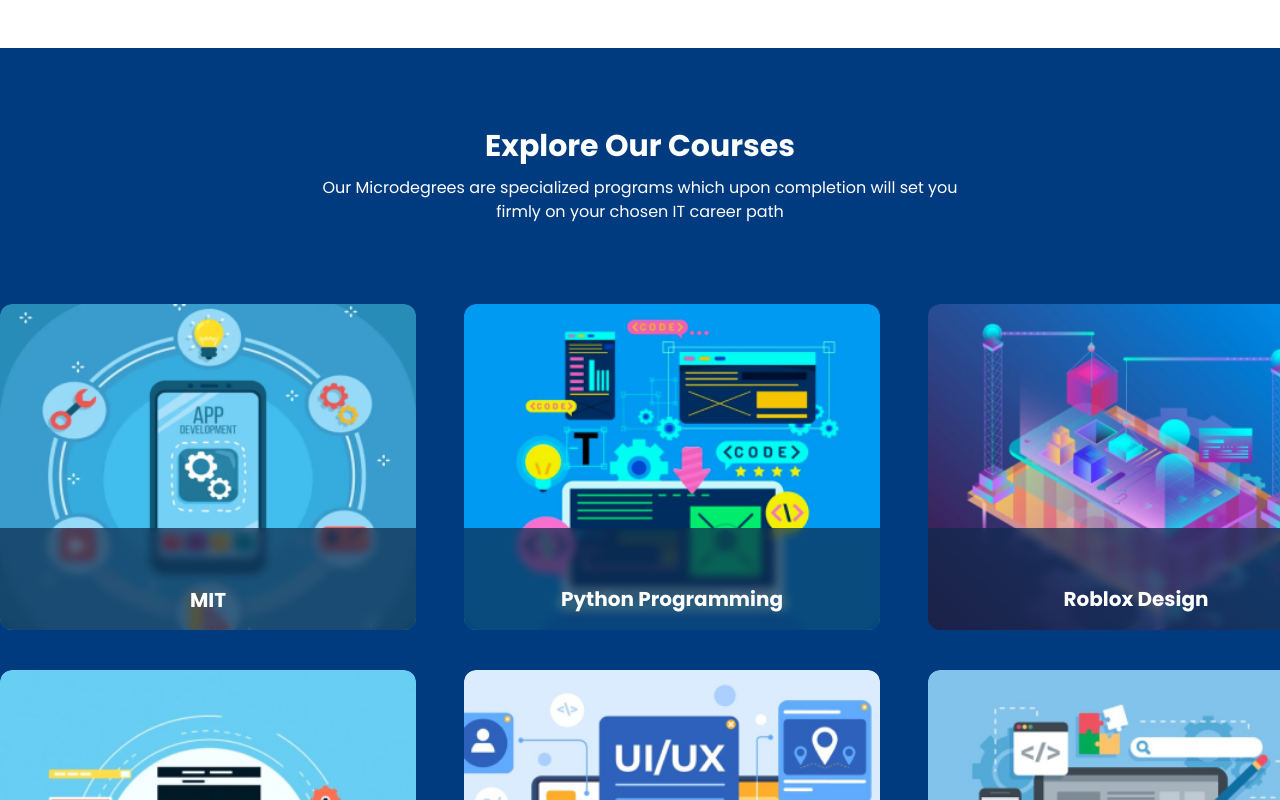
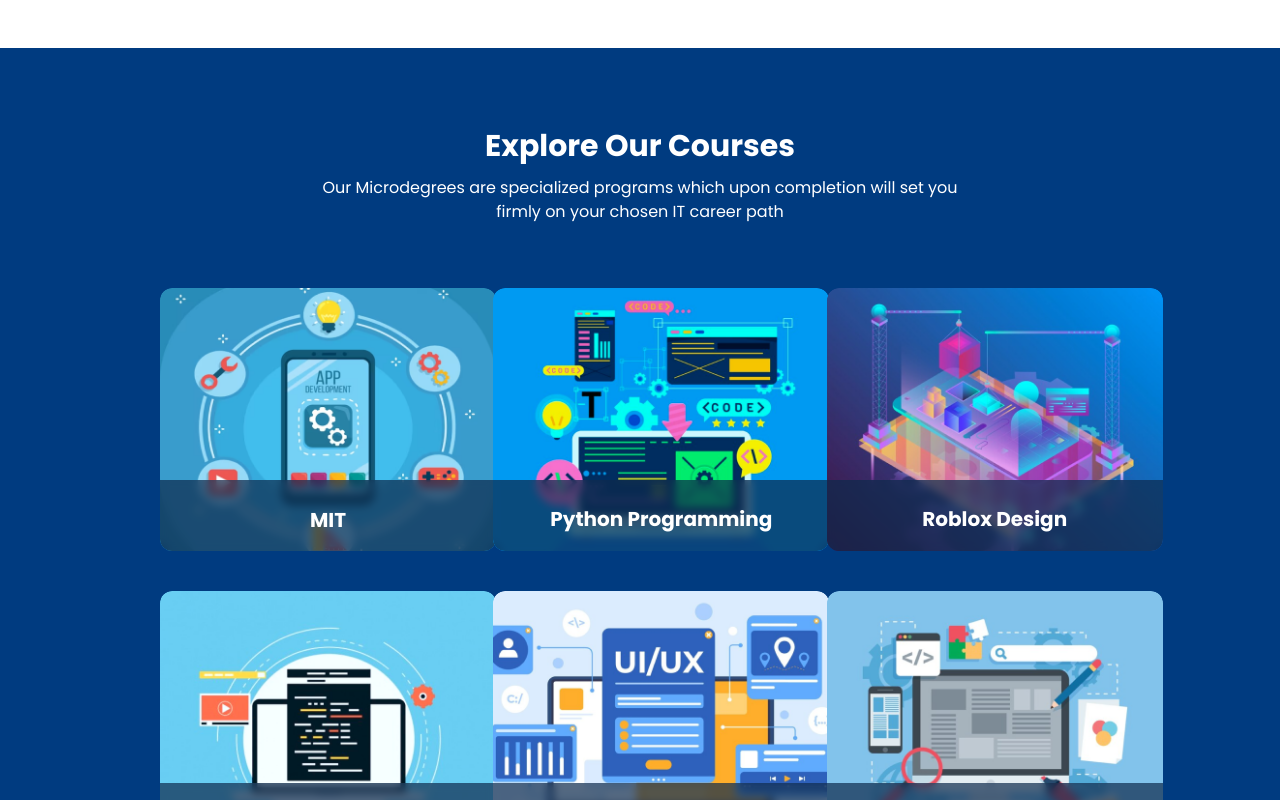
Before and after one commit to Adeleyeha-17/Leadwinn-Academy, a React (Vite) app: page / in a window 1280 px wide. Shown: the part 2340-3140 px from the top of the page. Built offline with nearby package versions, Linux system fonts and the light colour scheme.

Commit message:
updated courses

```diff
--- a/src/components/Courses/Courses.tsx
+++ b/src/components/Courses/Courses.tsx
@@ -38,17 +38,17 @@ export const Courses = () => {
    ]
 
   return (
-    <div className="bg-footer-blue h-[27rem] sm:h-[65rem]  font-poppins">
-      <div className="text-center text-white py-10 md:px-12 md:py-20 px-5 xl:px-40 lg:py-20 md:max-lg:max-w-6xl lg:max-xl:max-w-7xl mx-auto">
+    <div className="bg-footer-blue h-[27rem] sm:h-[65rem]  font-poppins py-10 md:px-12 md:py-20 px-5 xl:px-40 lg:py-20 md:max-lg:max-w-6xl lg:max-xl:max-w-7xl mx-auto">
+      <div className="text-center text-white mb-16">
          <h1 className="font-bold text-xl xl:text-3xl mb-3">Explore Our Courses</h1>
-         <h4 className="max-sm:text-xs max-w-xs sm:max-w-2xl mx-auto">Our Microdegrees are specialized programs which upon completion will set you firmly on your chosen IT career path</h4>
+         <h4 className="max-sm:text-xs text-base max-w-xs sm:max-w-2xl mx-auto">Our Microdegrees are specialized programs which upon completion will set you firmly on your chosen IT career path</h4>
       </div>
 
-      <div className="flex overflow-hidden sm:grid sm:grid-cols-2 lg:grid-cols-3 lg:gap-x-28 sm:gap-y-10">
+      <div className="grid sm:grid-cols-2 lg:grid-cols-3 sm:gap-10">
          {courses.map((data, index) => (
-            <div key={index} className="w-[26rem] md:w-[17rem] xl:w-[26rem] relative rounded-xl overflow-hidden mx-auto">
+            <div key={index} className="w-[20rem] md:w-[17rem] xl:w-[21rem] relative rounded-xl overflow-hidden mx-auto">
                <img src={data.img} alt={data.heading} className="w-full rounded-xl" />
-               <div className="absolute translate-y-40 xl:translate-y-56 hover:translate-y-0 transition ease-in-out duration-680 flex flex-col justify-center items-center gap-10 bg-courses bg-opacity-70 backdrop-blur-sm inset-0 text-white rounded-3xl rounded-t-none">
+               <div className="absolute translate-y-40 xl:translate-y-48 hover:translate-y-0 transition ease-in-out duration-680 flex flex-col justify-center items-center gap-10 bg-courses bg-opacity-70 backdrop-blur-sm inset-0 text-white rounded-3xl rounded-t-none">
                   <h1 className="font-bold text-base xl:text-xl">{data.heading}</h1>
                   <img src={data.overlayImg} alt={data.heading} className="max-xl:w-[3rem]"/>
 
```
